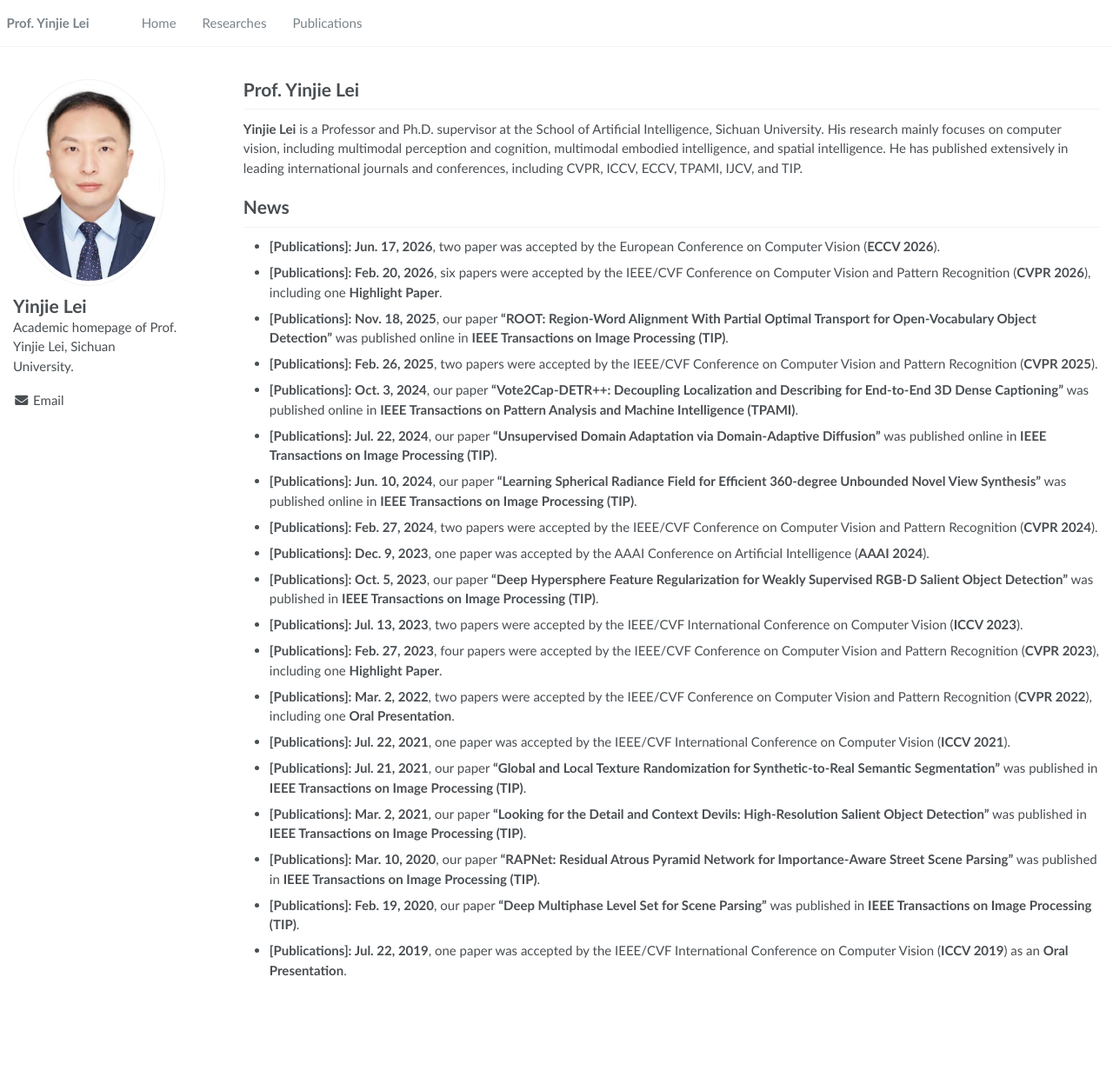
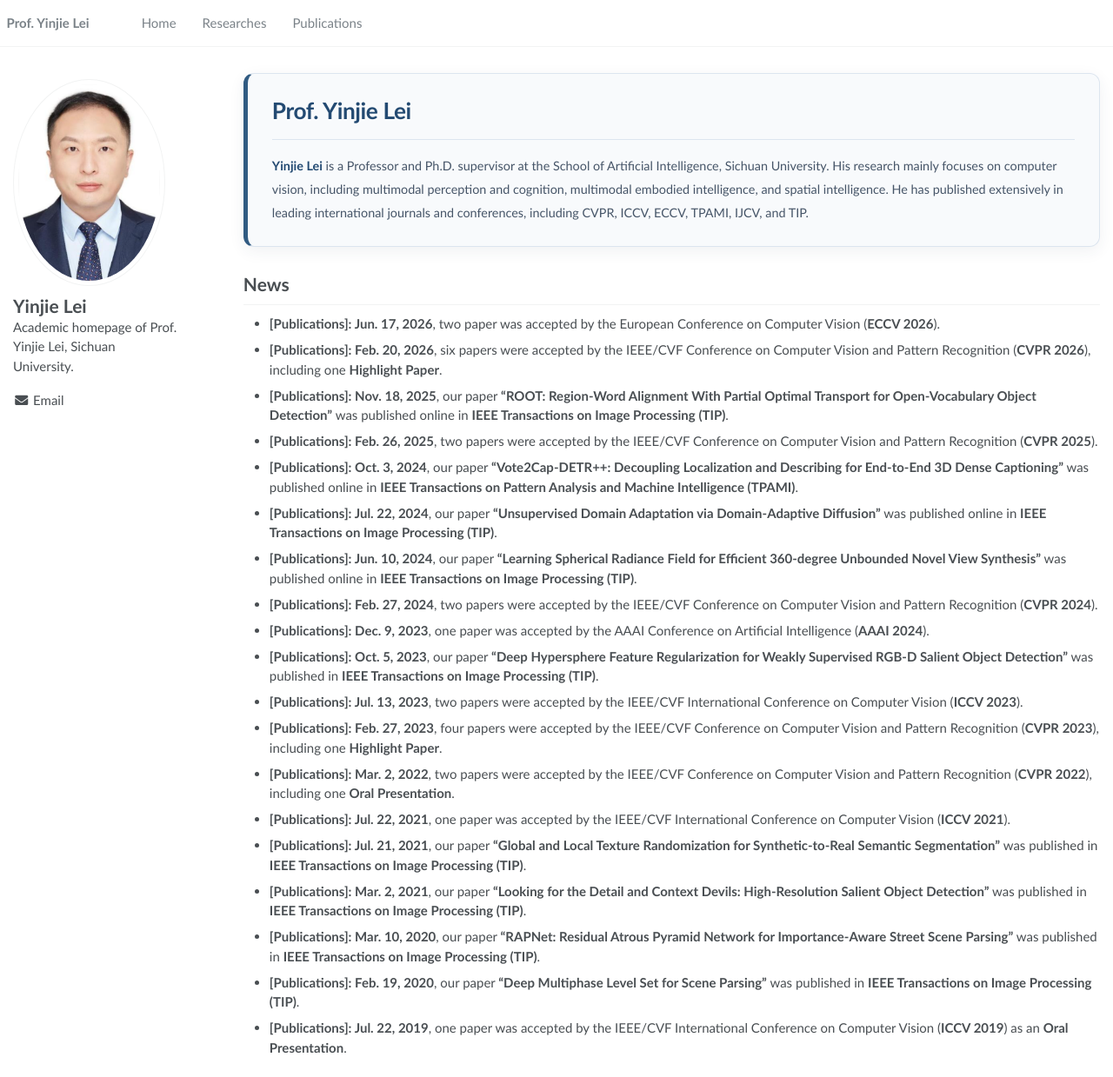
Before and after one commit to leolyj/leolyj.github.io, a Jekyll site: the page built from _pages/about.md, in a window 1280 px wide and 1239 px high. Shown: the whole window at 87% size. Built offline with Jekyll 4.4.1, drawn with Linux system fonts in a browser that asks for light colours.

Commit message:
Improve homepage profile card

```diff
--- a/_pages/about.md
+++ b/_pages/about.md
@@ -14,9 +14,17 @@ redirect_from:
 
 <span class='anchor' id='about-me'></span>
 
+
+<span class="anchor" id="about-me"></span>
+
+<div class="profile-intro-card" markdown="1">
+
 # Prof. Yinjie Lei
 
 **Yinjie Lei** is a Professor and Ph.D. supervisor at the School of Artificial Intelligence, Sichuan University. His research mainly focuses on computer vision, including multimodal perception and cognition, multimodal embodied intelligence, and spatial intelligence. He has published extensively in leading international journals and conferences, including CVPR, ICCV, ECCV, TPAMI, IJCV, and TIP.
+
+</div>
+
 
 
 # News
--- a/_sass/_page.scss
+++ b/_sass/_page.scss
@@ -410,3 +410,43 @@
   font-size: $type-size-6;
   text-transform: uppercase;
 }
+
+
+/* Homepage profile introduction card */
+.profile-intro-card {
+  background: #f8fafc;
+  border: 1px solid #dce5ef;
+  border-left: 5px solid #315b82;
+  border-radius: 12px;
+  padding: 24px 28px;
+  margin: 8px 0 30px;
+  box-shadow: 0 5px 18px rgba(36, 62, 88, 0.07);
+  transition: box-shadow 0.25s ease;
+}
+
+.profile-intro-card:hover {
+  box-shadow: 0 8px 24px rgba(36, 62, 88, 0.12);
+}
+
+.profile-intro-card h1 {
+  color: #234a72;
+  font-size: 1.75em;
+  font-weight: 700;
+  letter-spacing: -0.4px;
+  line-height: 1.4;
+  margin: 0 0 16px;
+  padding-bottom: 14px;
+  border-bottom: 1px solid #dce5ef;
+}
+
+.profile-intro-card p {
+  color: #465568;
+  font-size: 0.96em;
+  line-height: 1.9;
+  margin: 0;
+}
+
+.profile-intro-card strong {
+  color: #234a72;
+  font-weight: 700;
+}
```
